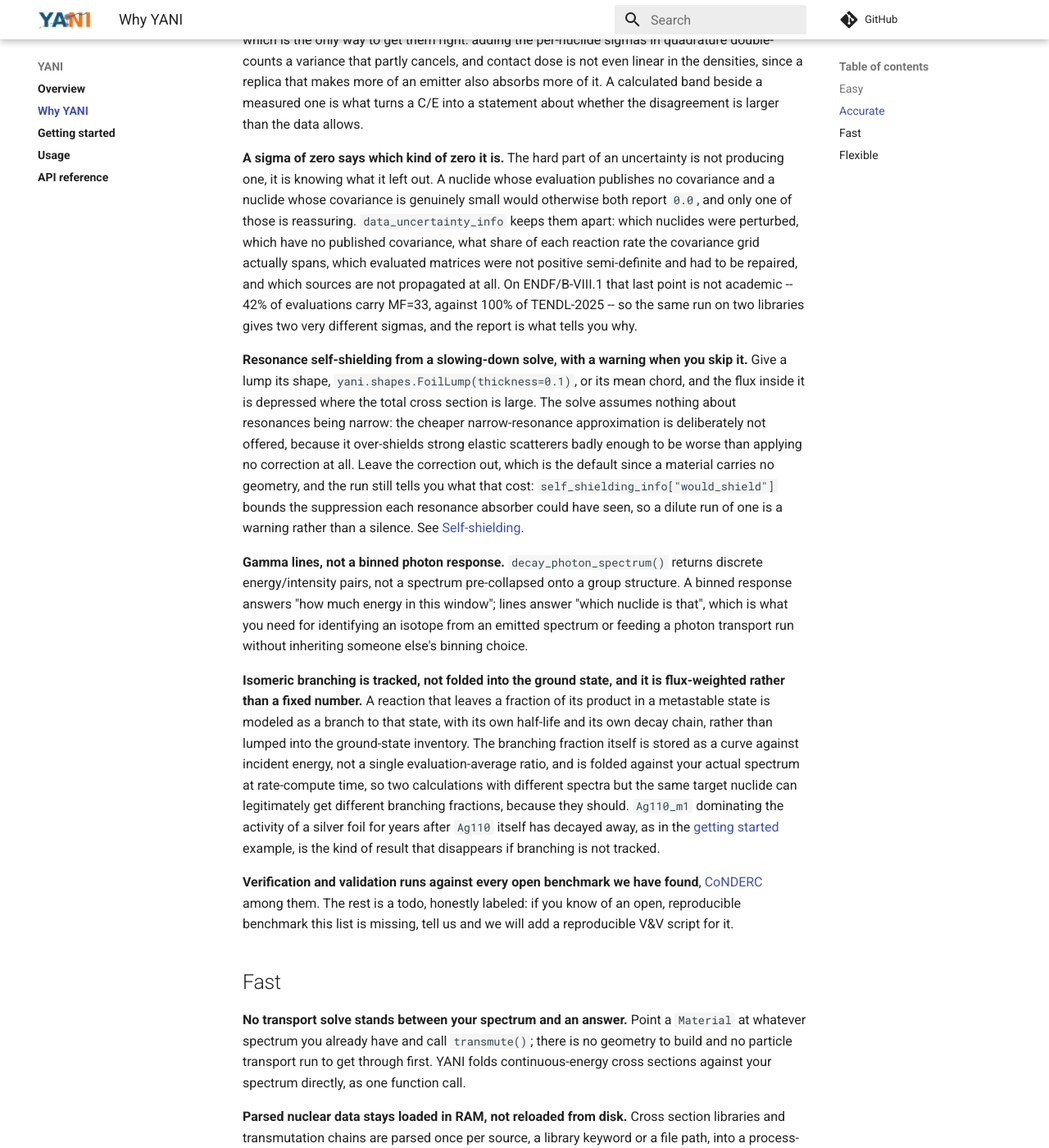
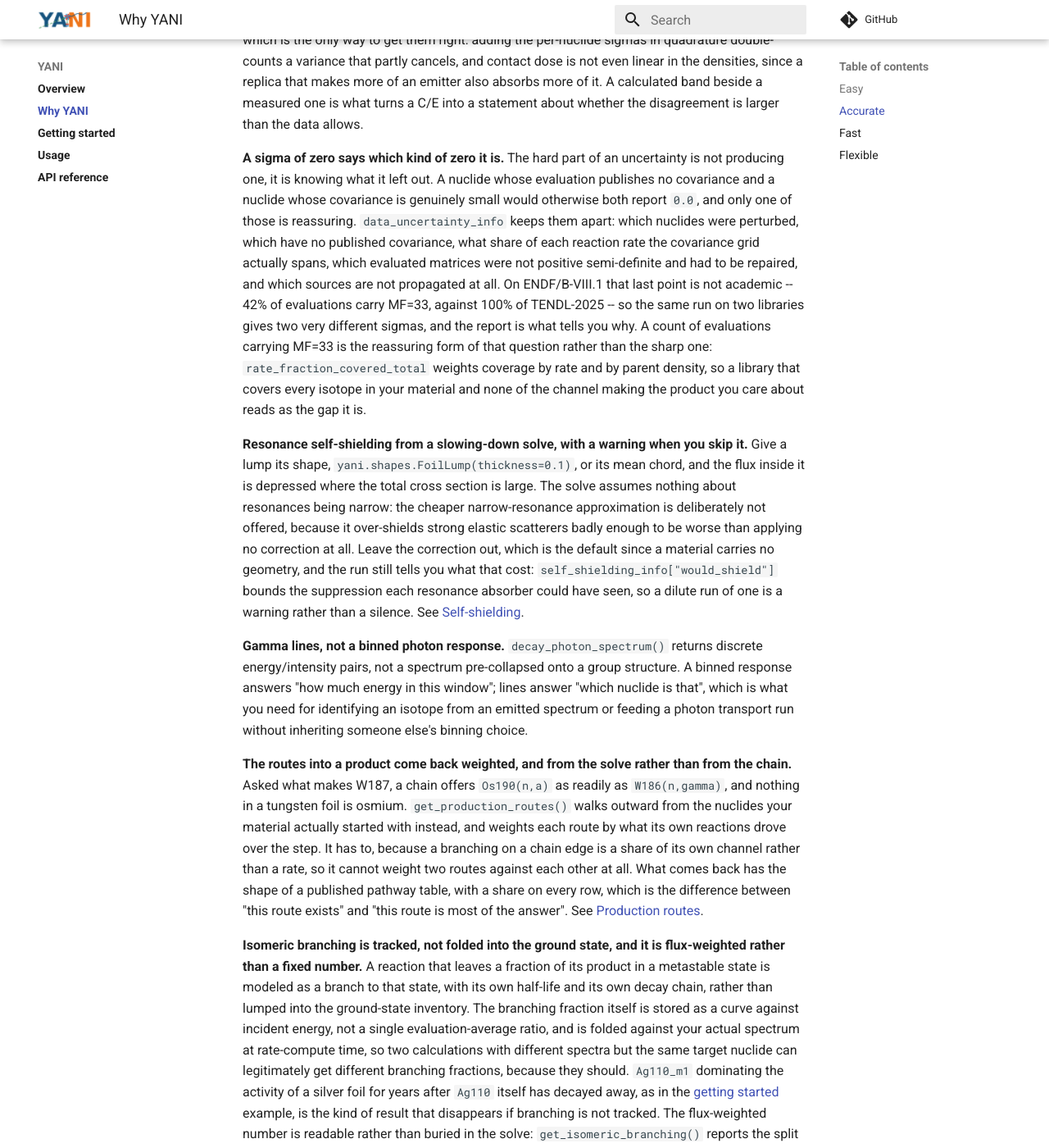
Before and after one commit to fusion-neutronics/yani, an MkDocs documentation site: the page built from docs/why_yani.md, in a window 1280 px wide and 1400 px high, scrolled down 1394 px. Shown: the whole window at 82% size. Built offline with MkDocs 1.6.1 and Material for MkDocs 9.7.7, drawn with Linux system fonts in a browser that asks for light colours; comment, search, counter and statistics services are not loaded; some of the changed text lies outside the part shown.

Commit message:
Say in Why YANI what 0.13.0 made readable
Three claims on the Accurate list were each written before there was a getter
behind them.

The isomeric branching bullet already said the branching is flux-weighted
rather than a fixed number. That was true and unverifiable, because the number
only existed inside the solve. get_isomeric_branching reports it, so the bullet
names it.

The sigma of zero bullet closes on 42% of ENDF/B-VIII.1 evaluations carrying
MF=33 against 100% of TENDL-2025, which is the count that most invites reading
coverage as complete. rate_fraction_covered_total asks the sharper question,
weighted by rate and by parent density, so it goes beside the figure it
corrects.

Weighted production routes get a bullet of their own. Asked what makes W187 a
chain offers Os190(n,a) as readily as W186(n,gamma), and nothing in a tungsten
foil is osmium, so starting the walk from what the material actually held is
the part that cannot be recovered afterwards from an unweighted route list.

```diff
--- a/docs/why_yani.md
+++ b/docs/why_yani.md
@@ -76,7 +76,11 @@ the covariance grid actually spans, which evaluated matrices were not positive
 semi-definite and had to be repaired, and which sources are not propagated at
 all. On ENDF/B-VIII.1 that last point is not academic -- 42% of evaluations
 carry MF=33, against 100% of TENDL-2025 -- so the same run on two libraries
-gives two very different sigmas, and the report is what tells you why.
+gives two very different sigmas, and the report is what tells you why. A count
+of evaluations carrying MF=33 is the reassuring form of that question rather
+than the sharp one: `rate_fraction_covered_total` weights coverage by rate and
+by parent density, so a library that covers every isotope in your material and
+none of the channel making the product you care about reads as the gap it is.
 
 **Resonance self-shielding from a slowing-down solve, with a warning when you
 skip it.** Give a lump its shape, `yani.shapes.FoilLump(thickness=0.1)`, or its
@@ -97,6 +101,18 @@ window"; lines answer "which nuclide is that", which is what you need for
 identifying an isotope from an emitted spectrum or feeding a photon transport
 run without inheriting someone else's binning choice.
 
+**The routes into a product come back weighted, and from the solve rather than
+from the chain.** Asked what makes W187, a chain offers `Os190(n,a)` as readily
+as `W186(n,gamma)`, and nothing in a tungsten foil is osmium.
+`get_production_routes()` walks outward from the nuclides your material actually
+started with instead, and weights each route by what its own reactions drove
+over the step. It has to, because a branching on a chain edge is a share of its
+own channel rather than a rate, so it cannot weight two routes against each
+other at all. What comes back has the shape of a published pathway table, with a
+share on every row, which is the difference between "this route exists" and
+"this route is most of the answer". See
+[Production routes](usage.md#production-routes).
+
 **Isomeric branching is tracked, not folded into the ground state, and it is
 flux-weighted rather than a fixed number.** A reaction that leaves a fraction
 of its product in a metastable state is modeled as a branch to that state,
@@ -108,7 +124,12 @@ different spectra but the same target nuclide can legitimately get different
 branching fractions, because they should. `Ag110_m1` dominating the activity
 of a silver foil for years after `Ag110` itself has decayed away, as in the
 [getting started](getting_started.md) example, is the kind of result that
-disappears if branching is not tracked.
+disappears if branching is not tracked. The flux-weighted number is readable
+rather than buried in the solve: `get_isomeric_branching()` reports the split
+each step was solved with, which is what says whether a disagreement with a
+measurement belongs to a cross section or to a branching ratio, two different
+kinds of data with two different fixes. See
+[Weighted, from a solve](usage.md#weighted-from-a-solve).
 
 **Verification and validation runs against every open benchmark we have
 found**, [CoNDERC][conderc] among them. The rest is a todo, honestly labeled:
```
